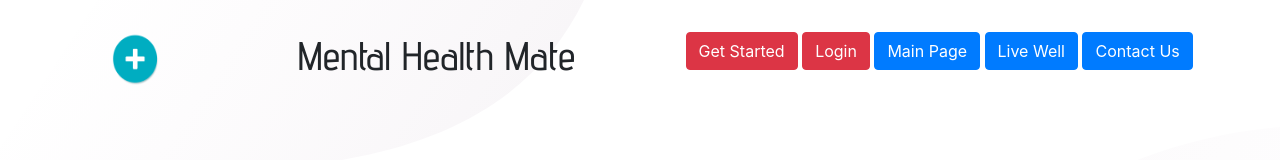
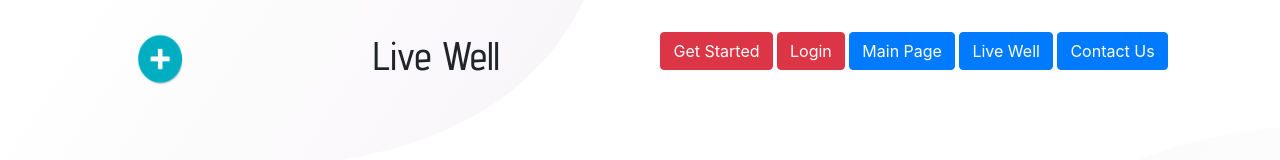
Before and after one commit to Ekremteke/Shima-Anosh-Cuneyt-Ekrem-Buddy-Project, a plain HTML site: page liveWell.html in a window 1280 px wide. Drawn offline with nearby package versions, Linux system fonts and the light colour scheme.

Commit message:
h1s were changed

```diff
--- a/liveWell.html
+++ b/liveWell.html
@@ -13,9 +13,11 @@
   <!-- Google Fonts -->
   <link rel="preconnect" href="https://fonts.googleapis.com">
   <link rel="preconnect" href="https://fonts.gstatic.com" crossorigin>
-<link href="https://fonts.googleapis.com/css2?family=Advent+Pro:wght@500&family=Maven+Pro&display=swap" rel="stylesheet">
+  <link href="https://fonts.googleapis.com/css2?family=Advent+Pro:wght@500&family=Maven+Pro&display=swap"
+    rel="stylesheet">
   <link href="https://fonts.googleapis.com/css2?family=Montserrat&display=swap" rel="stylesheet" />
-    <link rel="stylesheet" href="https://cdn.jsdelivr.net/npm/bootstrap@4.4.1/dist/css/bootstrap.min.css" integrity="sha384-Vkoo8x4CGsO3+Hhxv8T/Q5PaXtkKtu6ug5TOeNV6gBiFeWPGFN9MuhOf23Q9Ifjh" crossorigin="anonymous">
+  <link rel="stylesheet" href="https://cdn.jsdelivr.net/npm/bootstrap@4.4.1/dist/css/bootstrap.min.css"
+    integrity="sha384-Vkoo8x4CGsO3+Hhxv8T/Q5PaXtkKtu6ug5TOeNV6gBiFeWPGFN9MuhOf23Q9Ifjh" crossorigin="anonymous">
   <title>Live Well</title>
 </head>
 
@@ -27,7 +29,7 @@
     <div style="display:flex; justify-content: space-around; ">
       <img style="width: 100px" src="plus.png" alt="mentalHealth" />
       <div>
-          <h1 style="font-family:'Advent Pro';">Mental Health Mate</h1>
+        <h1 style="font-family:'Advent Pro';">Live Well</h1>
       </div>
       <div>
         <a class="btn btn-danger mb-3" style="color: white; justify-self: end;">Get Started</a>
```
Also changed, not shown: contactUs.html (+1 -1 lines). Lines whose indentation alone changed are shown as unchanged.
